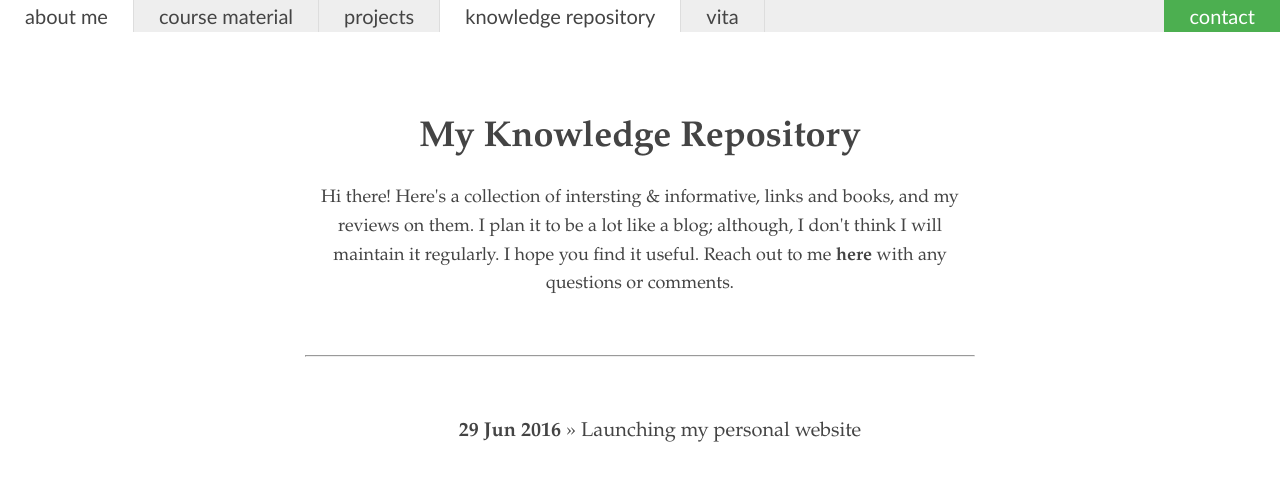
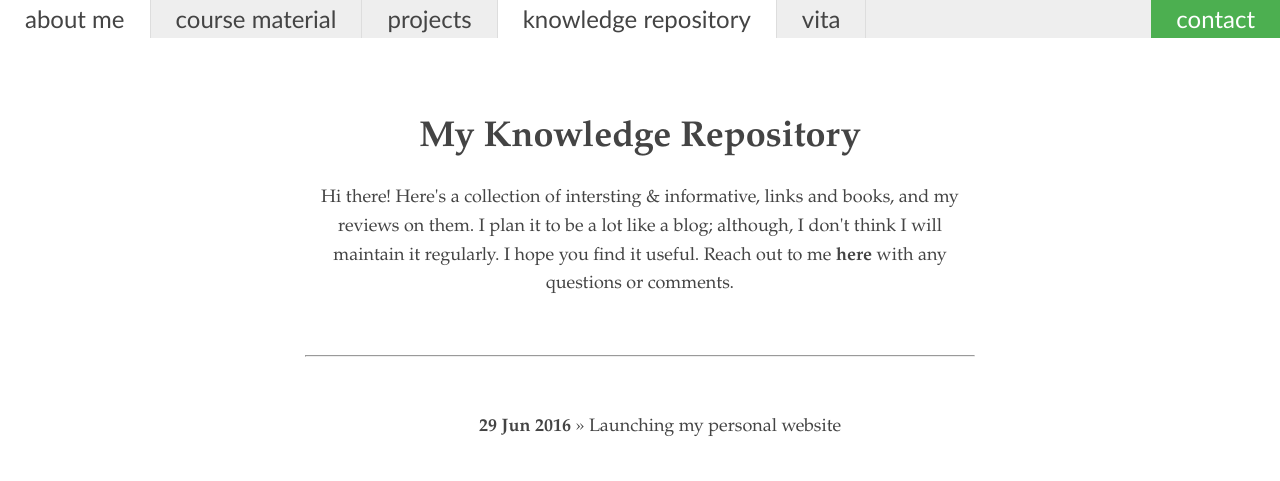
Before and after one commit to akashdeepdeb/akash.github.io, a Jekyll site: the page built from blog/index.html, in a window 1280 px wide. Shown: the top 481 px of the page. Built offline with Jekyll 4.4.1, drawn with Linux system fonts in a browser that asks for light colours.

Commit message:
Update index.html

```diff
--- a/blog/index.html
+++ b/blog/index.html
@@ -7,7 +7,7 @@ title: My Knowledge Repository
 		background-color: white;
 	}
 
-	ul	{
+	.posts ul	{
 		font-size: 20px;
 	}
 
```
